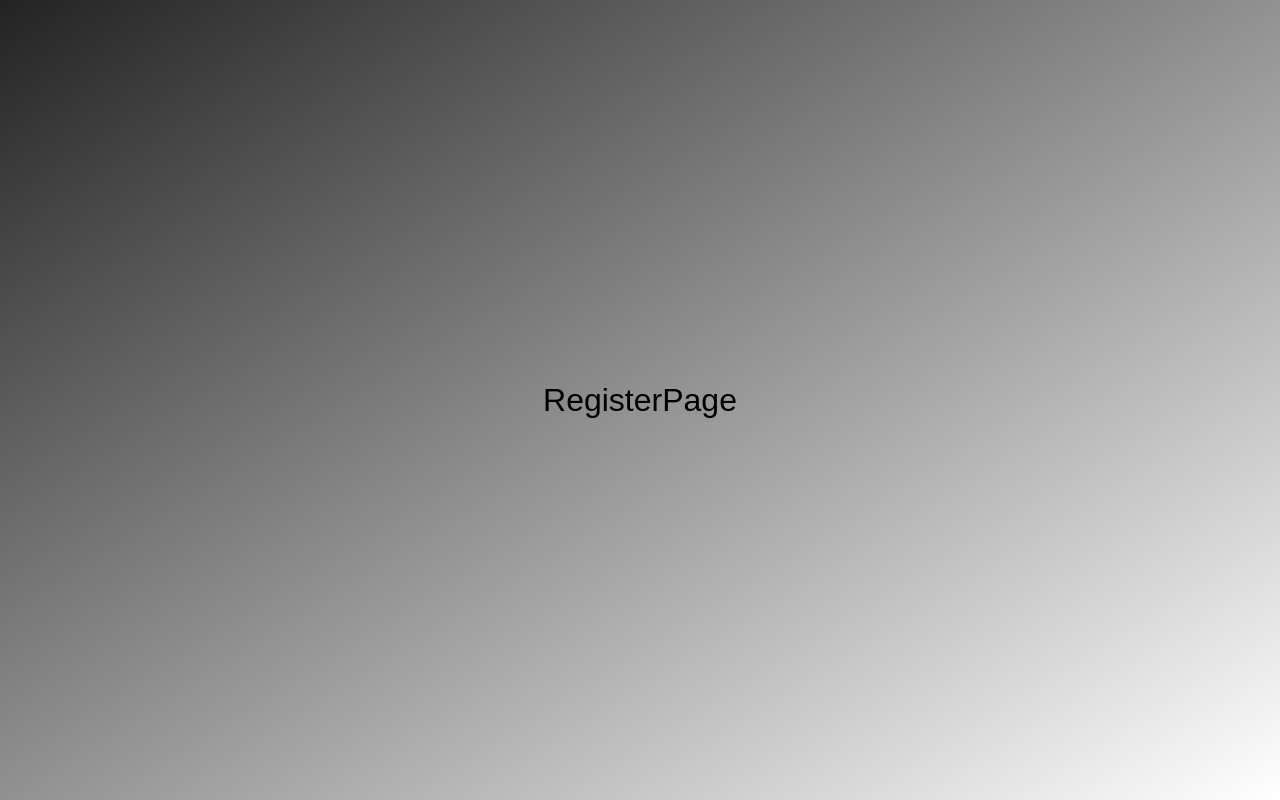
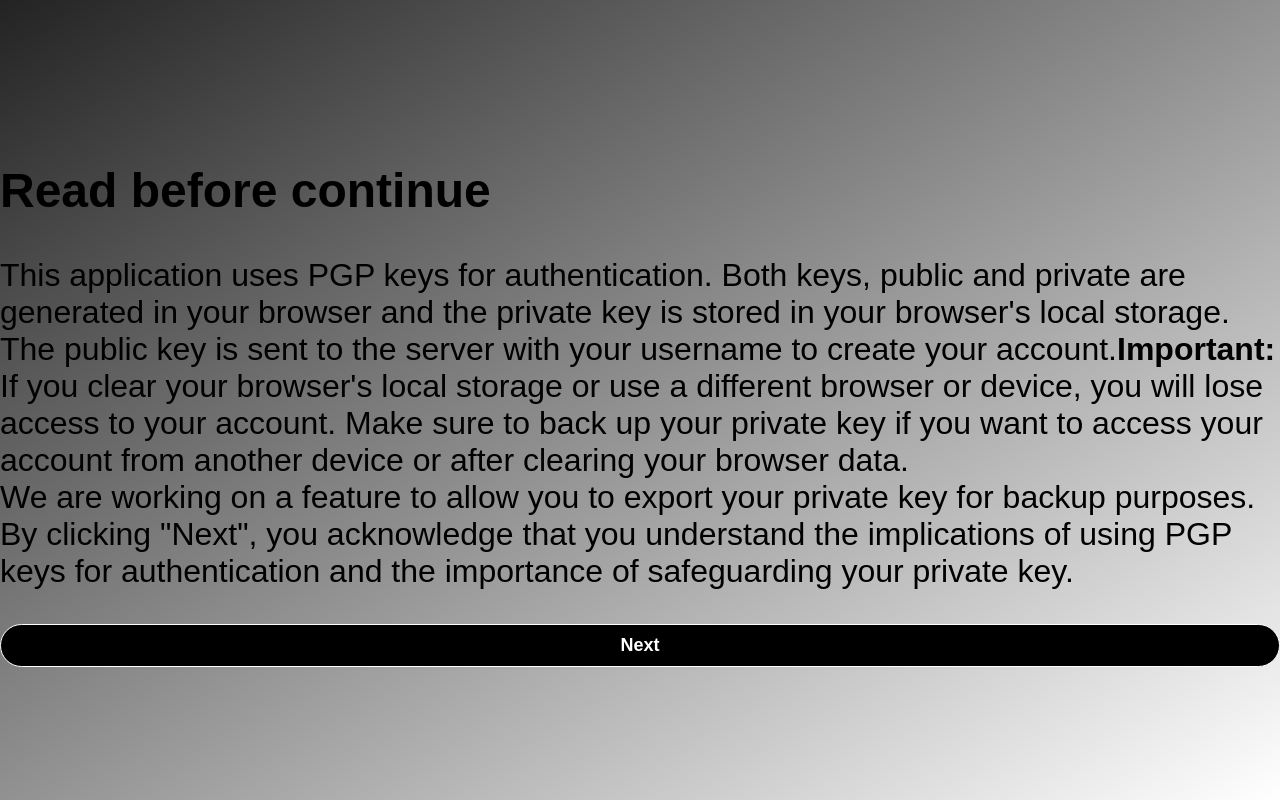
Before and after one commit to In2siders/frontend-monorepo, a React (Vite) app in the folder apps/web/: page /auth/register in a window 1280 px wide. Built offline with nearby package versions, Linux system fonts and the light colour scheme.

Commit message:
I started with the register page and process

```diff
--- a/apps/web/src/pages/auth/register.jsx
+++ b/apps/web/src/pages/auth/register.jsx
@@ -1,9 +1,89 @@
-import React from 'react'
+import { useEffect, useState } from 'react'
+import { generateUserKey } from '@repo/connection/utils/userRegistration'
+import { Button } from '@repo/components/button'
 
-function RegisterPage() {
+const FirstStep = ({ onNext }) => (
+  <div>
+    <h2>Read before continue</h2>
+    <p>
+      This application uses PGP keys for authentication.
+
+      Both keys, public and private are generated in your browser and the private key is stored in your browser's local storage.
+      The public key is sent to the server with your username to create your account.
+
+      <strong>Important:</strong> If you clear your browser's local storage or use a different browser or device, you will lose access to your account.
+      Make sure to back up your private key if you want to access your account from another device or after clearing your browser data.
+      <br />
+      We are working on a feature to allow you to export your private key for backup purposes.
+      <br />
+      By clicking "Next", you acknowledge that you understand the implications of using PGP keys for authentication and the importance of safeguarding your private key.
+    </p>
+    <Button onClick={onNext}>Next</Button>
+  </div>
+)
+
+const SecondStep = ({ onNext, onBack }) => {
+  const [username, setUsername] = useState('');
+  const [loading, setLoading] = useState(true);
+  useEffect(() => {
+    setLoading(false);
+  }, []);
+
+  const setProtectedUsername = (unsafeUsername) => {
+    // only allow a-z A-Z 0-9 _ - .
+    const regex = /^[a-zA-Z0-9_.-]*$/;
+    if (regex.test(unsafeUsername)) {
+      const randomNumSuffix = Math.floor(Math.random() * (199999 - 111111 + 1)) + 111111; // We generate a random number between 111111 and 199999 (1 as identifier for the random suffix)
+      return unsafeUsername + '-' + randomNumSuffix;
+    }
+
+    throw new Error('Invalid username. Only a-z A-Z 0-9 _ - . are allowed.');
+  }
+
+  const processUserRegistration = async (e) => {
+    e.preventDefault();
+    const { privateKey, publicKey } = await generateUserKey(setProtectedUsername(username));
+    console.log({ privateKey, publicKey, username });
+    if (window.localStorage) {
+      const oldKeys = window.localStorage.getItem(`upk`); // json { 'username': 'privateKey' } base64 encoded
+      let keys = {};
+      if (oldKeys) {
+        const parsedOldKeys = JSON.parse(atob(oldKeys));
+        keys = { ...parsedOldKeys };
+      }
+      keys[username] = privateKey;
+      window.localStorage.setItem(`upk`, btoa(JSON.stringify(keys)));
+
+      // TODO: Send data to server.
+    }
+  }
+
   return (
-    <div>RegisterPage</div>
+    <div>
+      <h2>Create your account</h2>
+      {loading ? (<p>Loading...</p>) : (
+        <form onSubmit={processUserRegistration}>
+          <input type="text" value={username} onChange={(e) => setUsername(e.target.value)} />
+          <button type="submit">Register</button>
+        </form>
+      )}
+    </div>
   )
 }
 
-export default RegisterPage
+function RegisterPage() {
+  const [step, setStep] = useState(0);
+
+  const stepAssignment = [
+    <FirstStep onNext={() => setStep(1)} />,
+    <SecondStep onNext={() => setStep(2)} onBack={() => setStep(0)} />
+  ]
+
+  return (
+    <div>
+      {stepAssignment[step]}
+    </div>
+  )
+}
+
+export default RegisterPage;
--- a/packages/connection/utils/userRegistration.ts
+++ b/packages/connection/utils/userRegistration.ts
@@ -2,13 +2,13 @@ import { generateKey } from 'openpgp/lightweight';
 
 export async function generateUserKey(username: string) {
     const userMaskedEmail = `masked+${username}@app-domain.com`;
-    const { privateKey } = await generateKey({
+    const { privateKey, publicKey, revocationCertificate } = await generateKey({
         userIDs: [
             { name: username, email: userMaskedEmail }
         ],
         curve: 'nistP384',
     });
-    return privateKey;
+    return { username, privateKey, publicKey };
 }
 
 export async function sendAuthRequest(username: string, pgpPublicKey: string) {
```
